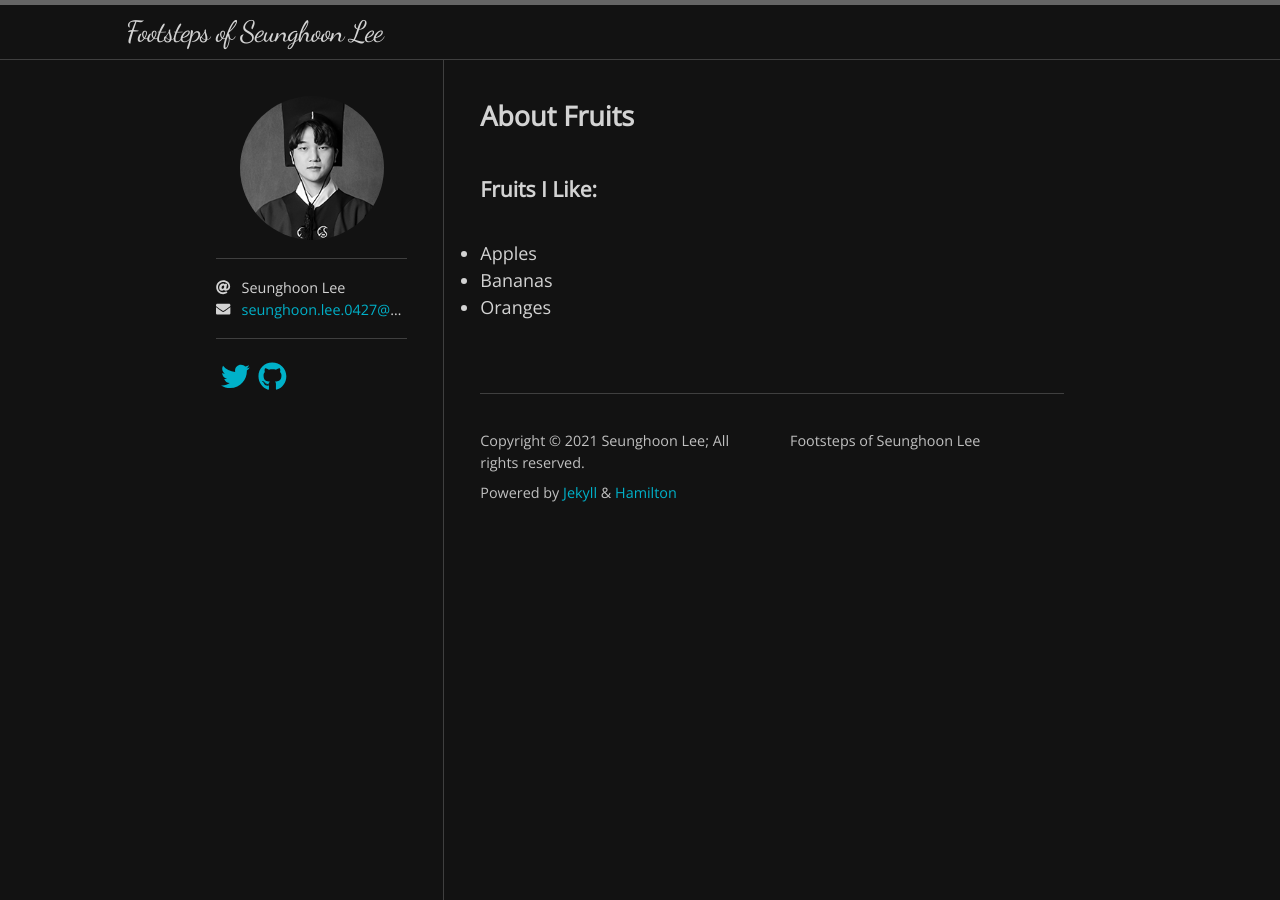
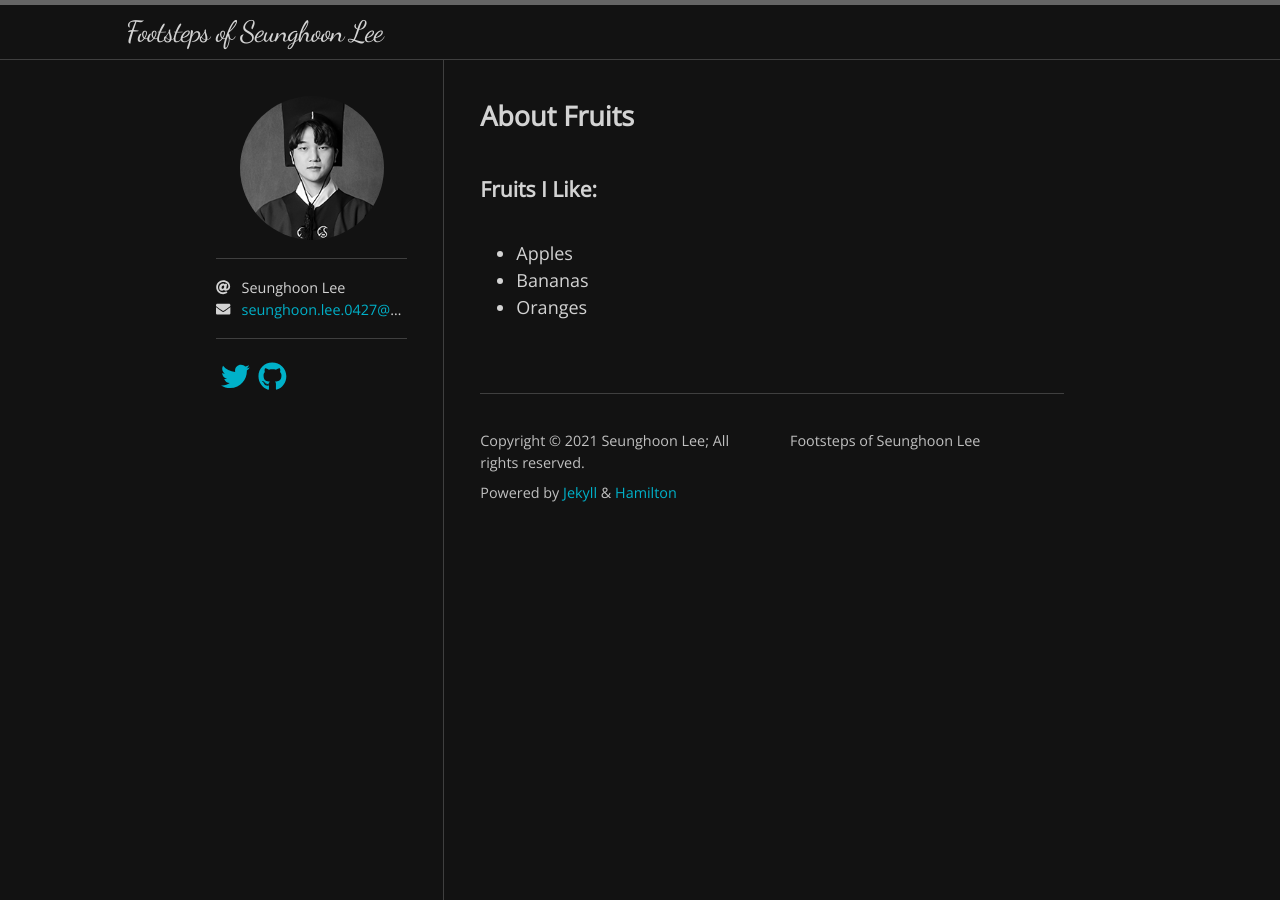
Before and after one commit to SeungHoon00/seunghoon00.github.io, a Jekyll site: the page built from index.html, in a window 1280 px wide. Built offline with Jekyll 4.4.1, drawn with Linux system fonts in a browser that asks for light colours; nearby versions of some CDN libraries; some web fonts are replaced; the list of posts is cut into pages by our own code.

Commit message:
Update base.scss

```diff
--- a/_sass/hamilton/base.scss
+++ b/_sass/hamilton/base.scss
@@ -78,9 +78,8 @@ figcaption {
 /**
  * Lists
  */
-
 ul, ol {
-  margin-bottom: 0;
+  margin-left: $spacing-unit;
 }
 
 li {
```
